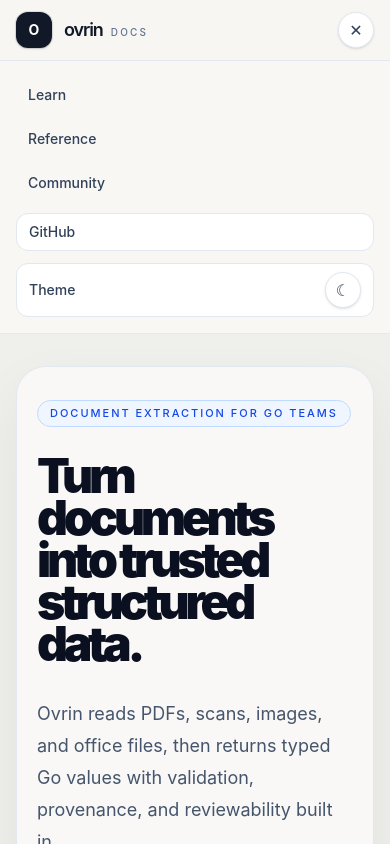
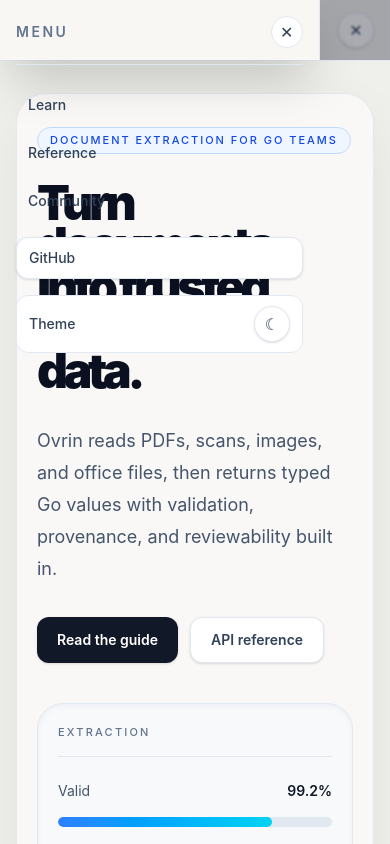
Before and after one commit to BAGOMBEKA-JOB-DEV/ovrin_docs, a Next.js app: page / in a window 390 px wide. Both pictures are taken after a click on the button "Open navigation menu". Shown: the top 844 px of the page. Built offline with nearby package versions, Linux system fonts and the light colour scheme.

Commit message:
feat: enhance mobile navigation with improved sidebar and close button functionality

```diff
--- a/src/components/docs-shell.tsx
+++ b/src/components/docs-shell.tsx
@@ -51,16 +51,34 @@
           </span>
         </div>
 
+        {sidebarOpen ? (
+          <button
+            type="button"
+            aria-label="Close sidebar"
+            className="fixed inset-0 z-30 bg-slate-950/35 backdrop-blur-[1px] lg:hidden"
+            onClick={() => setSidebarOpen(false)}
+          />
+        ) : null}
+
         <div className="grid gap-6 lg:grid-cols-[280px_minmax(0,1fr)]">
           <aside
             className={[
-              'rounded-[24px] border border-slate-200 bg-[#f5f5f3] p-5 shadow-[0_12px_30px_rgba(15,23,42,0.04)] dark:border-slate-800 dark:bg-[#101b2d]',
-              sidebarOpen ? 'block' : 'hidden',
-              'lg:block',
+              'fixed inset-y-0 left-0 z-40 w-[82vw] max-w-[320px] transform overflow-y-auto border-r border-slate-200 bg-[#f5f5f3] p-5 shadow-2xl transition-transform duration-300 ease-out dark:border-slate-800 dark:bg-[#101b2d] lg:static lg:z-auto lg:w-auto lg:max-w-none lg:translate-x-0 lg:rounded-[24px] lg:border lg:shadow-[0_12px_30px_rgba(15,23,42,0.04)]',
+              sidebarOpen ? 'translate-x-0' : '-translate-x-full',
+              'lg:translate-x-0',
             ].join(' ')}
           >
-            <div className="mb-5 text-[11px] font-semibold uppercase tracking-[0.18em] text-slate-500 dark:text-slate-400">
-              Navigation
+            <div className="mb-5 flex items-center justify-between border-b border-slate-200 pb-4 dark:border-slate-800 lg:border-none lg:pb-0">
+              <div className="text-[11px] font-semibold uppercase tracking-[0.18em] text-slate-500 dark:text-slate-400">
+                Navigation
+              </div>
+              <button
+                type="button"
+                onClick={() => setSidebarOpen(false)}
+                className="inline-flex h-8 w-8 items-center justify-center rounded-full border border-slate-200 bg-white text-slate-700 dark:border-slate-700 dark:bg-slate-900 dark:text-slate-200 lg:hidden"
+              >
+                ✕
+              </button>
             </div>
 
             {sidebar.map((section) => (
@@ -107,7 +125,7 @@
             ))}
           </aside>
 
-          <main className="rounded-[24px] border border-slate-200 bg-[#f7f7f5] p-6 shadow-[0_12px_30px_rgba(15,23,42,0.04)] dark:border-slate-800 dark:bg-[#101b2d] sm:p-8">
+          <main className="rounded-[24px] border border-slate-200 bg-[#f7f7f5] p-6 shadow-[0_12px_30px_rgba(15,23,42,0.04)] dark:border-slate-800 dark:bg-[#101b2d] sm:p-8 lg:rounded-[24px]">
             <div className="max-w-3xl">
               <div className="mb-4 hidden text-[11px] font-semibold uppercase tracking-[0.18em] text-blue-700 dark:text-blue-300 lg:block">
                 Documentation
--- a/src/components/site-header.tsx
+++ b/src/components/site-header.tsx
@@ -72,14 +72,41 @@
       </div>
 
       {mobileOpen ? (
-        <div className="border-t border-slate-200 bg-[#f8f7f4] px-4 py-4 md:hidden dark:border-slate-800 dark:bg-[#0d1625]">
+        <button
+          type="button"
+          aria-label="Close mobile menu"
+          className="fixed inset-0 z-30 bg-slate-950/35 backdrop-blur-[1px] md:hidden"
+          onClick={() => setMobileOpen(false)}
+        />
+      ) : null}
+
+      <div
+        className={[
+          'fixed inset-y-0 left-0 z-40 w-[82vw] max-w-[320px] transform border-r border-slate-200 bg-[#f8f7f4] p-4 shadow-2xl transition-transform duration-300 ease-out md:hidden dark:border-slate-800 dark:bg-[#0d1625]',
+          mobileOpen ? 'translate-x-0' : '-translate-x-full',
+        ].join(' ')}
+      >
+        <div className="mb-5 flex items-center justify-between border-b border-slate-200 pb-4 dark:border-slate-800">
+          <span className="text-sm font-semibold uppercase tracking-[0.18em] text-slate-500 dark:text-slate-400">
+            Menu
+          </span>
+          <button
+            type="button"
+            aria-label="Close menu"
+            onClick={() => setMobileOpen(false)}
+            className="inline-flex h-8 w-8 items-center justify-center rounded-full border border-slate-200 bg-white text-slate-700 dark:border-slate-700 dark:bg-slate-900 dark:text-slate-200"
+          >
+            ✕
+          </button>
+        </div>
+
         <nav aria-label="Mobile navigation" className="flex flex-col gap-2">
           {navItems.map((item) => (
             <Link
               key={item.href}
               href={item.href}
               onClick={() => setMobileOpen(false)}
-                className="rounded-xl px-3 py-2 text-sm font-medium text-slate-700 transition hover:bg-slate-200 hover:text-slate-900 dark:text-slate-200 dark:hover:bg-slate-800 dark:hover:text-white"
+              className="rounded-xl px-3 py-2.5 text-sm font-medium text-slate-700 transition hover:bg-slate-200 hover:text-slate-900 dark:text-slate-200 dark:hover:bg-slate-800 dark:hover:text-white"
             >
               {item.label}
             </Link>
@@ -89,18 +116,17 @@
             href="https://github.com/BAGOMBEKA-JOB-DEV/ovrin"
             target="_blank"
             rel="noreferrer"
-              className="mt-1 rounded-xl border border-slate-200 bg-white px-3 py-2 text-sm font-medium text-slate-700 dark:border-slate-700 dark:bg-slate-900 dark:text-slate-200"
+            className="mt-2 rounded-xl border border-slate-200 bg-white px-3 py-2.5 text-sm font-medium text-slate-700 shadow-sm dark:border-slate-700 dark:bg-slate-900 dark:text-slate-200"
           >
             GitHub
           </a>
 
-            <div className="mt-1 flex items-center justify-between rounded-xl border border-slate-200 bg-white px-3 py-2 dark:border-slate-700 dark:bg-slate-900">
+          <div className="mt-2 flex items-center justify-between rounded-xl border border-slate-200 bg-white px-3 py-2.5 dark:border-slate-700 dark:bg-slate-900">
             <span className="text-sm font-medium text-slate-700 dark:text-slate-200">Theme</span>
             <ThemeToggle />
           </div>
         </nav>
       </div>
-      ) : null}
     </header>
   );
 }
```
Lines whose indentation alone changed are shown as unchanged.
